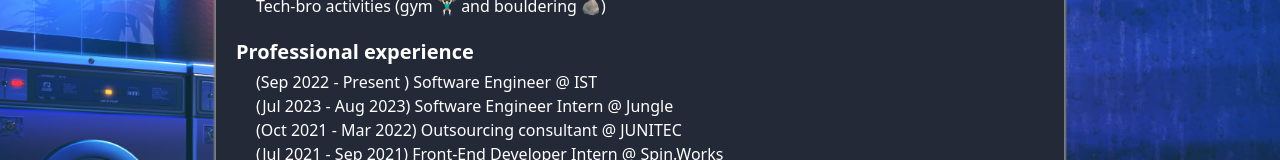
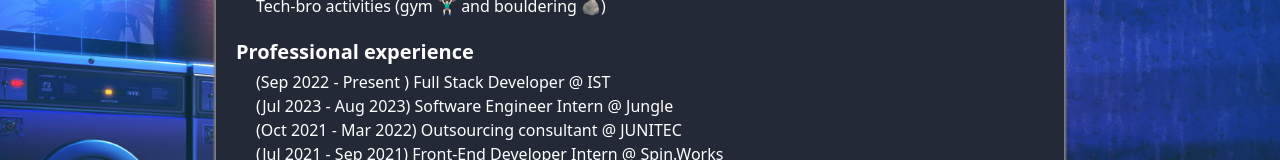
Before and after one commit to DiogoSantoss/diogosantoss.github.io, a React (Create React App) app: page / in a window 1280 px wide. Shown: the part 346-506 px from the top of the page. Built offline with nearby package versions, Linux system fonts and the light colour scheme.

Commit message:
Update with vasco website

```diff
--- a/src/components/WebRing.js
+++ b/src/components/WebRing.js
@@ -8,7 +8,7 @@ function WebRing() {
       </button>
       <span className="mx-5">Webring</span>
       <button>
-        <a className="hover:underline" href="">
+        <a className="hover:underline" href="https://vaascoo.pt/">
           Vasco »
         </a>
       </button>
--- a/src/pages/Home.js
+++ b/src/pages/Home.js
@@ -69,7 +69,7 @@ function Home() {
         <h3 className="font-bold text-xl mt-5 mb-1">Professional experience</h3>
         <div className="ml-5">
           <ul>
-            <li>(Sep 2022 - Present ) Software Engineer @ IST</li>
+            <li>(Sep 2022 - Present ) Full Stack Developer @ IST</li>
             <li>(Jul 2023 - Aug 2023) Software Engineer Intern @ Jungle</li>
             <li>(Oct 2021 - Mar 2022) Outsourcing consultant @ JUNITEC</li>
             <li>
```
Also changed, not shown: 8 other files (tests, documents, lock files or other folders).
